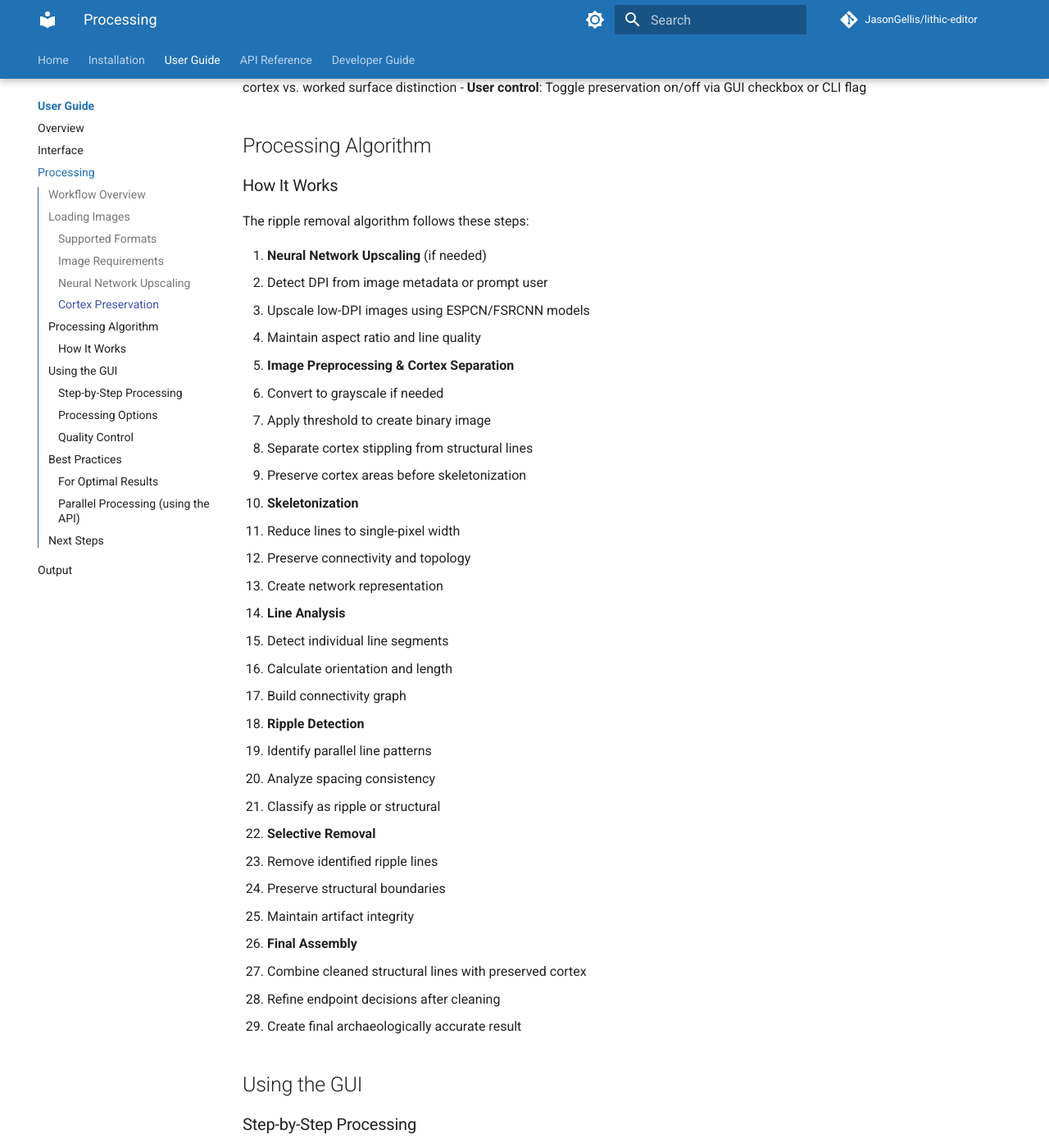
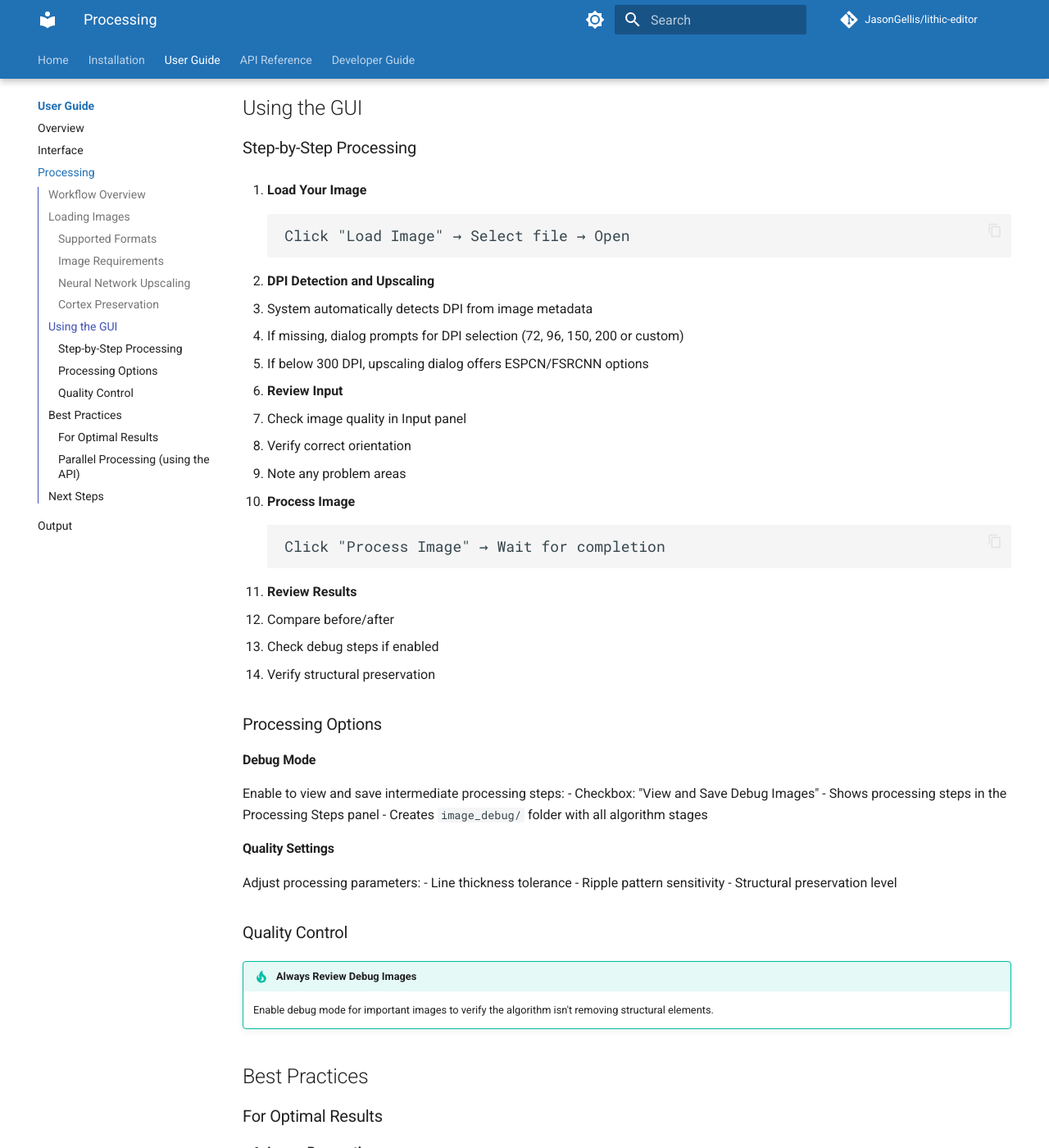
Before and after one commit to JasonGellis/lithic-editor, an MkDocs documentation site: the page built from docs/user-guide/processing.md, in a window 1280 px wide and 1400 px high, scrolled down 1196 px. Shown: the whole window at 82% size. Built offline with MkDocs 1.6.1 and Material for MkDocs 9.7.7, drawn with Linux system fonts in a browser that asks for light colours; comment, search, counter and statistics services are not loaded; the version menu is left out.

Commit message:
Clean up and clarify text in uder guide

```diff
--- a/docs/user-guide/processing.md
+++ b/docs/user-guide/processing.md
@@ -48,48 +51,6 @@ Automatically preserves natural cortex stippling on lithic artifacts:
 - **Pre-processing preservation**: Cortex bypasses destructive skeletonization
 - **Archaeological accuracy**: Maintains cortex vs. worked surface distinction
 - **User control**: Toggle preservation on/off via GUI checkbox or CLI flag
-
-## Processing Algorithm
-
-### How It Works
-
-The ripple removal algorithm follows these steps:
-
-1. **Neural Network Upscaling** (if needed)
-   - Detect DPI from image metadata or prompt user
-   - Upscale low-DPI images using ESPCN/FSRCNN models
-   - Maintain aspect ratio and line quality
-
-2. **Image Preprocessing & Cortex Separation**
-   - Convert to grayscale if needed
-   - Apply threshold to create binary image
-   - Separate cortex stippling from structural lines
-   - Preserve cortex areas before skeletonization
-
-3. **Skeletonization**
-   - Reduce lines to single-pixel width
-   - Preserve connectivity and topology
-   - Create network representation
-
-4. **Line Analysis**
-   - Detect individual line segments
-   - Calculate orientation and length
-   - Build connectivity graph
-
-5. **Ripple Detection**
-   - Identify parallel line patterns
-   - Analyze spacing consistency
-   - Classify as ripple or structural
-
-6. **Selective Removal**
-   - Remove identified ripple lines
-   - Preserve structural boundaries
-   - Maintain artifact integrity
-
-7. **Final Assembly**
-   - Combine cleaned structural lines with preserved cortex
-   - Refine endpoint decisions after cleaning
-   - Create final archaeologically accurate result
 
 ## Using the GUI
 
```
Also changed, not shown: other parts of docs/user-guide/processing.md (+9 -6 lines), docs/features.md (+11 -11 lines), site/features/index.html, site/search/search_index.json, site/user-guide/processing/index.html.
